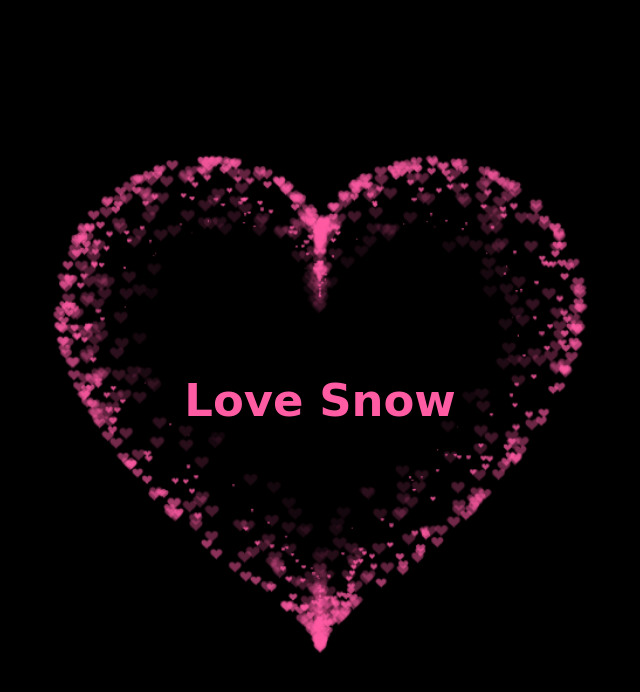
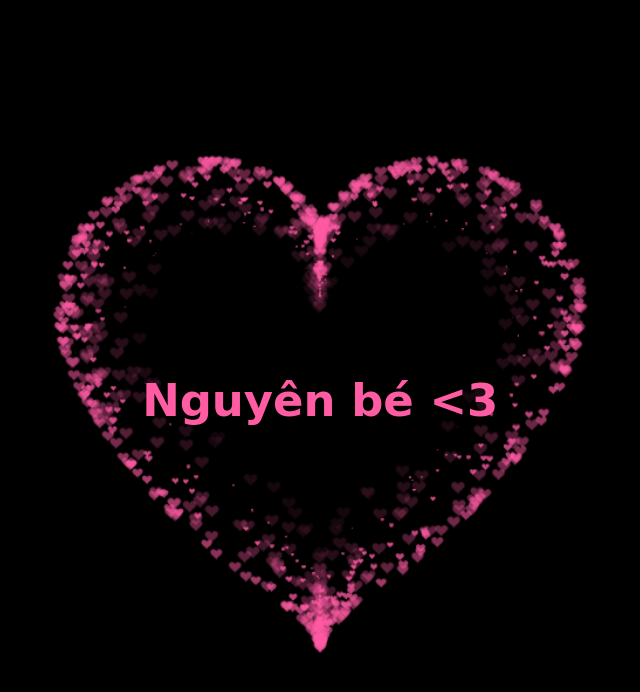
Before and after one commit to harrypik2/My-Heart, a plain HTML site: page index.html in a window 1280 px wide. Shown: the whole page, without its empty margins (320-960 px from the left). Drawn offline with Linux system fonts and the light colour scheme.

Commit message:
Update index.html

```diff
--- a/index.html
+++ b/index.html
@@ -82,7 +82,7 @@
   </head>
 
   <body>
-    <h1>Love Snow</h1>
+    <h1>Nguyên bé <3</h1>
     <div class="box">
       <canvas id="pinkboard"></canvas>
     </div>
```
